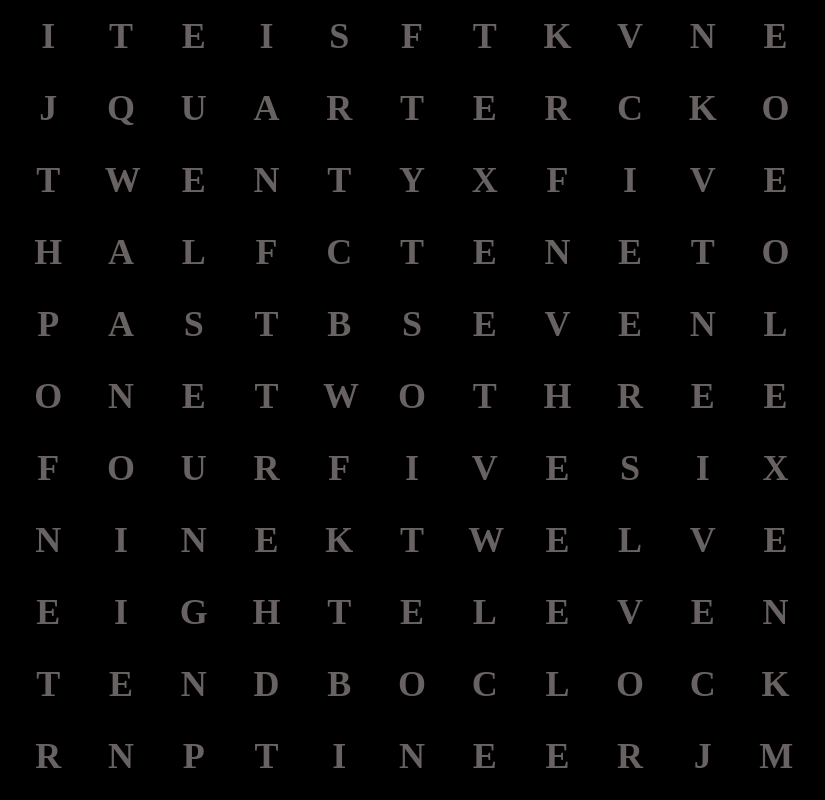
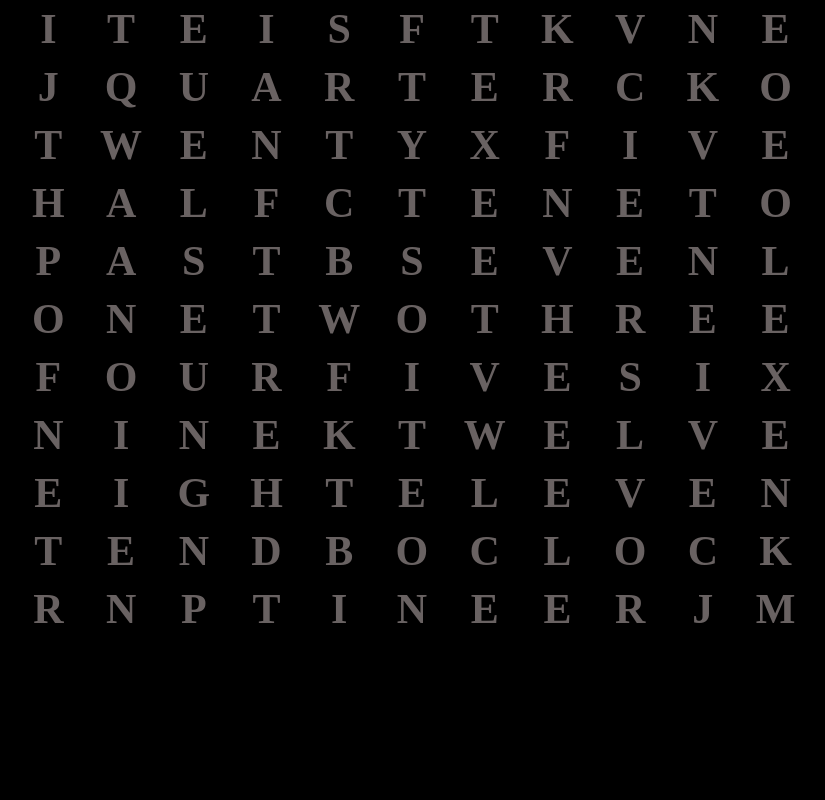
Before and after one commit to martaPatron/qlocktwo, a plain HTML site: page index.html in a window 1280 px wide. Shown: the whole page, without its empty margins (228-1053 px from the left). Drawn offline with Linux system fonts and the light colour scheme.

Commit message:
final style

```diff
--- a/style.css
+++ b/style.css
@@ -9,7 +9,7 @@ body {
 }
 
 .clock {
-    font-size: 36px;
+    font-size: 42px;
     font-weight: bold;
     color: rgb(105, 98, 98);
     text-transform: uppercase;
@@ -21,6 +21,10 @@ body {
 
 .item {
     width: calc(100% / 11);
-    padding: 15px 20px;
+    padding: 5px;
     text-align: center;
 }
+
+.to-color {
+    color: #f311cd;
+}
```
